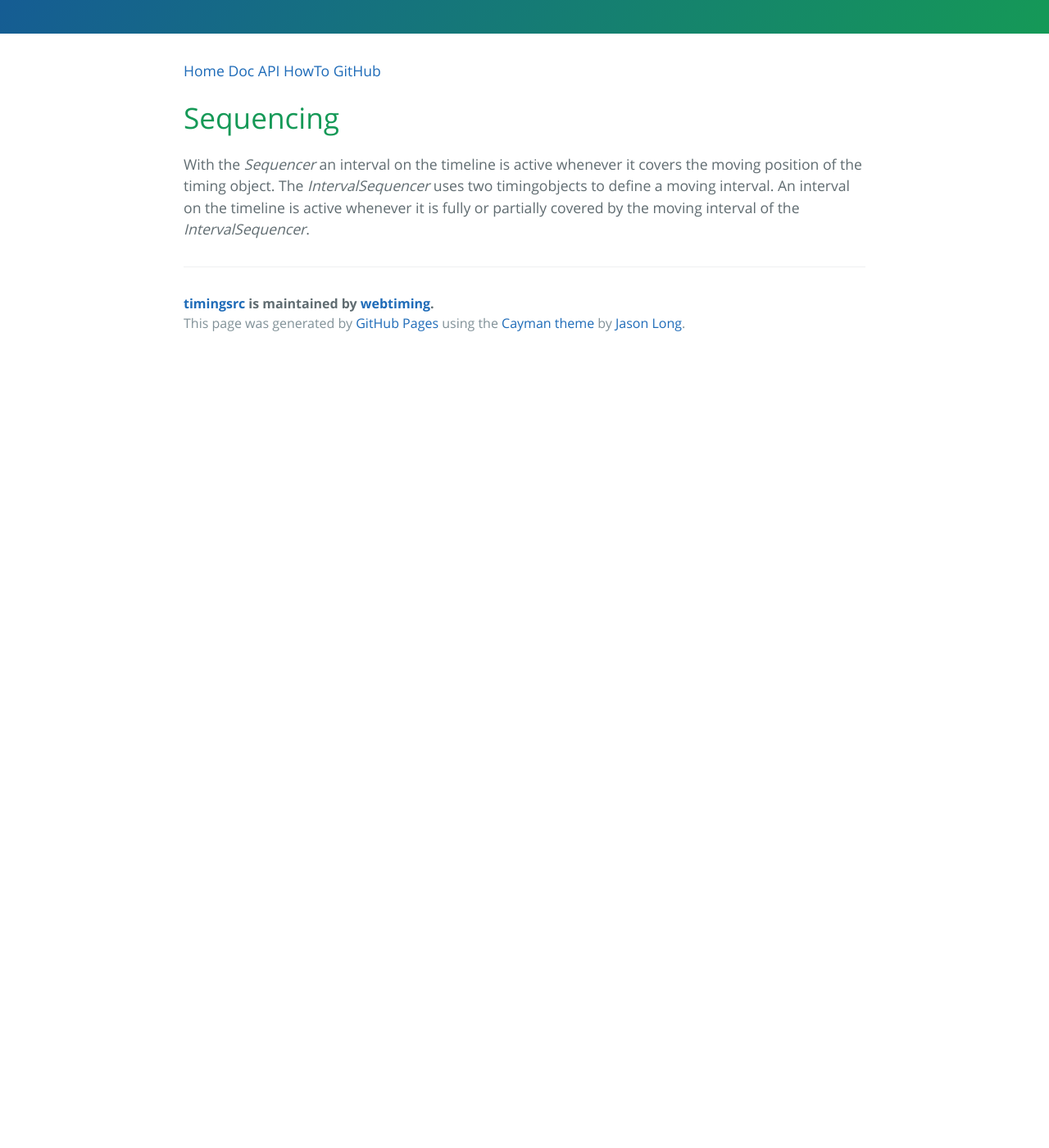
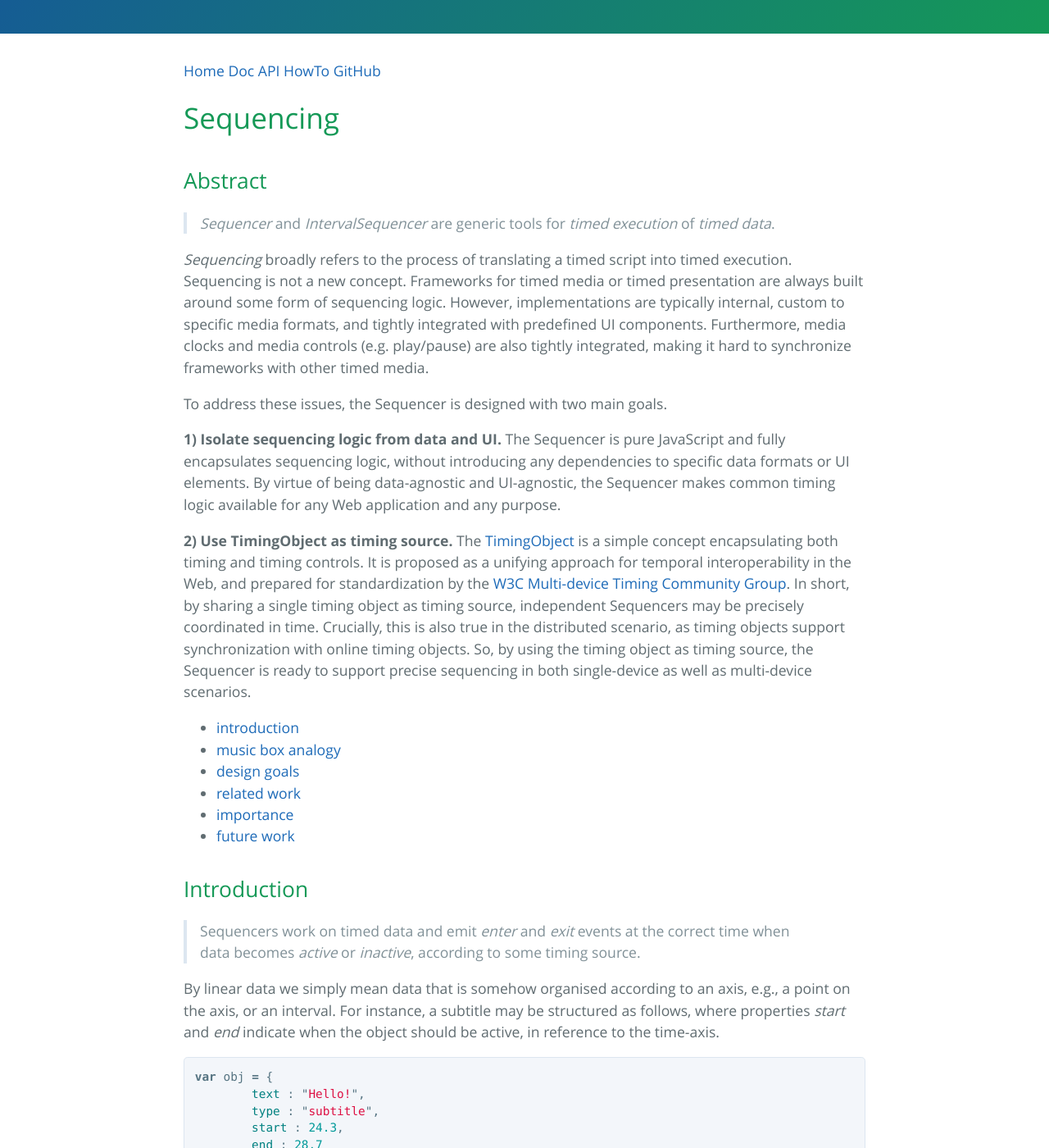
Before and after one commit to webtiming/timingsrc, a Jekyll site: the page built from doc/doc_sequencing.md, in a window 1280 px wide and 1400 px high, scrolled down 202 px. Shown: the whole window at 82% size. Built offline with Jekyll 4.4.1, drawn with Linux system fonts in a browser that asks for light colours; Markdown is read by kramdown in place of the engine named in the settings; before the commit the page ends 900 px from its top, so only the background shows below that; some of the changed text lies outside the part shown.

Commit message:
working weith sequencing doc

````diff
--- a/doc/doc_sequencing.md
+++ b/doc/doc_sequencing.md
@@ -3,5 +3,70 @@ layout: default
 title: Sequencing
 ---
 
+## Abstract
+
+> *Sequencer* and *IntervalSequencer* are generic tools for *timed execution* of *timed data*.
+
+*Sequencing* broadly refers to the process of translating a timed script into timed execution. Sequencing is not a new concept. Frameworks for timed media or timed presentation are always built around some form of sequencing logic. However, implementations are typically internal, custom to specific media formats, and tightly integrated with predefined UI components. Furthermore, media clocks and media controls (e.g. play/pause) are also tightly integrated, making it hard to synchronize frameworks with other timed media.
+
+To address these issues, the Sequencer is designed with two main goals.
+
+**1) Isolate sequencing logic from data and UI.**
+The Sequencer is pure JavaScript and fully encapsulates sequencing logic, without introducing any dependencies to specific data formats or UI elements. By virtue of being data-agnostic and UI-agnostic, the Sequencer makes common timing logic available for any Web application and any purpose.
+
+**2) Use TimingObject as timing source.**
+The [TimingObject](http://webtiming.github.io/timingobject) is a simple concept encapsulating both timing and timing controls. It is proposed as a unifying approach for temporal interoperability in the Web, and prepared for standardization by the [W3C Multi-device Timing Community Group](https://www.w3.org/community/webtiming/). In short, by sharing a single timing object as timing source, independent Sequencers may be precisely coordinated in time. Crucially, this is also true in the distributed scenario, as timing objects support synchronization with online timing objects. So, by using the timing object as timing source, the Sequencer is ready to support precise sequencing in both single-device as well as multi-device scenarios.
+
+- [introduction](#introduction)
+- [music box analogy](#musicbox)
+- [design goals](#designgoals)
+- [related work](#relatedwork)
+- [importance](#importance)
+- [future work](#futurework)
+
+
+
+<a name="introduction"></a>
+## Introduction
+
+> Sequencers work on timed data and emit *enter* and *exit* events at the correct time when data becomes *active* or *inactive*, according to some timing source.
+
+By linear data we simply mean data that is somehow organised according to an axis, e.g., a point on the axis, or an interval. For instance, a subtitle may be structured as follows, where properties *start* and *end* indicate when the object should be active, in reference to the time-axis.
+
+```javascript
+var obj = {
+	text : "Hello!",
+	type : "subtitle",
+	start : 24.3,
+	end : 28.7
+}
+```
+
+To avoid dependency on a particular data model, we separate data from timing information, and instead link them together through a unique key.
+This way, Sequencers can work exclusively on cues, i.e. (key, interval) pairs, and remain agnostic with respect to a particular data format.
+Intervals define when keys are active (in reference to some axis). Emmitted enter and exit events include keys which may then be used to fetch the appropriate objects from the data model.
+
+```javascript
+var cue = {
+	key : "unique key",
+	interval : new Interval(24.3,28.7)
+};
+datamodel["unique key"] = {text: "Hello!", type: "subtitle"};
+```
+
+The sketches below illustrate how we may define when a cue becomes active and inactive.
+
+
+
+
+In the first sketch a vertical line is associated with the current position of the timing object.
+
+The The vertical line is the current position of the timing object, defining at any time the “questions”, “movie clips”, “images”, “subtitles” and  “comments” that are valid at the current moment in time. Currently only a single “subtitle” is valid. As the timing object continues forward, this subtitle will shortly cease to be valid, and need to be removed as motion enters a segment with no subtitle.
+
+![alt text](img/lineardata.jpg "Linear data")
+
+how a linear media presentation is defined by movement through linear data.
+
+**Sequencer** and **IntervalSequencer** are more sophisticated tools designed to work on larger sets of intervals. Both emit _enter_ and _exit_ events as intervals becomes _active_ or _inactive_, but differ in how they define this condition.
 
 With the _Sequencer_ an interval on the timeline is active whenever it covers the moving position of the timing object. The _IntervalSequencer_ uses two timingobjects to define a moving interval. An interval on the timeline is active whenever it is fully or partially covered by the moving interval of the _IntervalSequencer_.
````
Also changed, not shown: doc/index.md (+6 -6 lines), doc/img/lineardata.jpg (added).
